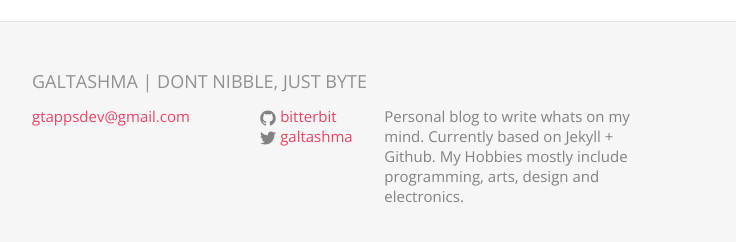
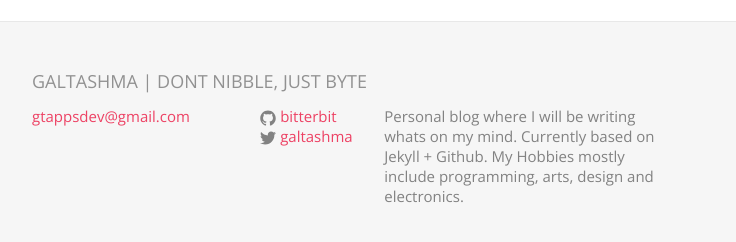
Before and after one commit to bitterbit/bitterbit.github.io, a Jekyll site: the page built from posts.html, in a window 1280 px wide and 900 px high, scrolled down 6389 px. Shown: the part 649-891 px from the top of the window, without its empty margins (268-1004 px from the left). Built offline with Jekyll 4.4.1, drawn with Linux system fonts in a browser that asks for light colours; comment, search, counter and statistics services are not loaded.

Commit message:
Update _config.yml

```diff
--- a/_config.yml
+++ b/_config.yml
@@ -9,7 +9,7 @@
 title: GALTASHMA | DONT NIBBLE, JUST BYTE
 email: gtappsdev@gmail.com
 description: > # this means to ignore newlines until "baseurl:"
-    Personal blog to write whats on my mind. Currently based on Jekyll + Github.
+    Personal blog where I will be writing whats on my mind. Currently based on Jekyll + Github.
     My Hobbies mostly include programming, arts, design and electronics.
 baseurl: "" # the subpath of your site, e.g. /blog
 url: "http://www.galtashma.com/" # the base hostname & protocol for your site
```
